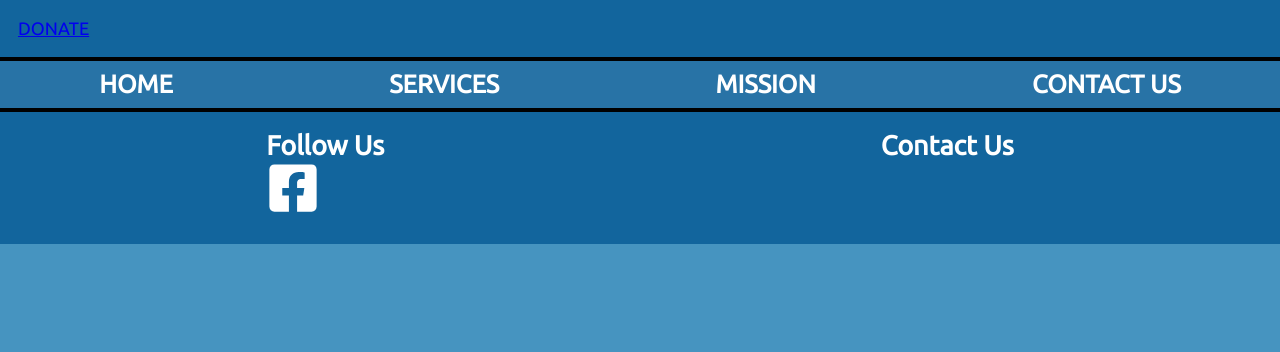
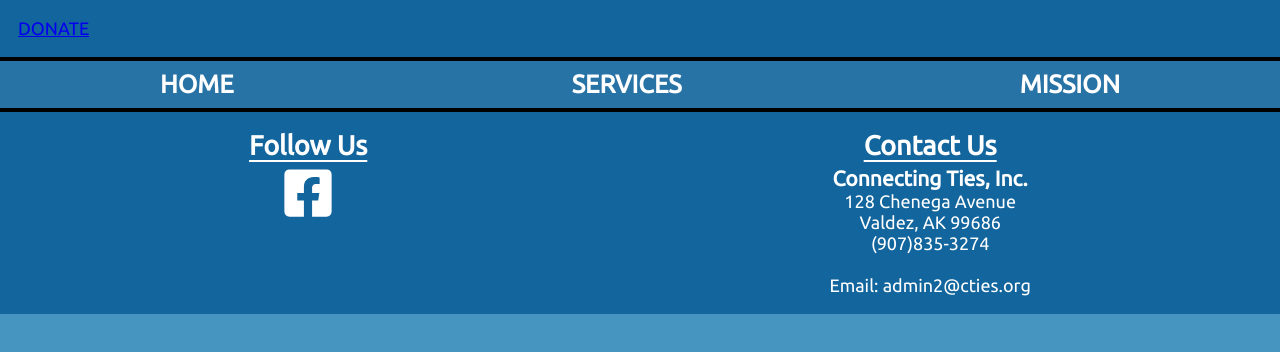
Before and after one commit to Katabolik-Dev/connecting-ties-nextjs, a Next.js app: page / in a window 1280 px wide. Shown: the top 352 px of the page. Built offline with nearby package versions, Linux system fonts and the light colour scheme.

Commit message:
Added Contact info to footer

```diff
--- a/src/app/globals.css
+++ b/src/app/globals.css
@@ -89,6 +89,17 @@ body{
   color: white;
 }
 
+.footer-section-title{
+  text-decoration: underline;
+  text-underline-offset: .3rem;
+  margin-bottom: .3rem;
+}
+
+.footer section{
+  display: column;
+  text-align: center;
+}
+
 /* Enable hover only on non-touch devices */
 @media (hover: hover) and (pointer: fine) {
   .card:hover {
--- a/src/ui/footer/Footer.tsx
+++ b/src/ui/footer/Footer.tsx
@@ -4,7 +4,7 @@ export default function Footer(){
     return (
         <footer className="footer">
             <section className="social-media" >
-                <h1>Follow Us</h1>
+                <h1 className="footer-section-title">Follow Us</h1>
                 <nav className="social-media-links">
                     <a href="https://www.facebook.com/ConnectingTiesIncAlaska/"><span id="facebook-link"><FaFacebookSquare /></span></a>
                     <a href=""><span></span></a>
@@ -12,7 +12,15 @@ export default function Footer(){
                 </nav>
             </section>
             <section className="contact-us">
-                <h1>Contact Us</h1>
+                <h1 className="footer-section-title">Contact Us</h1>
+                <ul>
+                    <h3>Connecting Ties, Inc.</h3>
+                    <p>128 Chenega Avenue</p>
+                    <p>Valdez, AK 99686</p>
+                    <p>(907)835-3274</p>
+                    <br />
+                    <p>Email: admin2@cties.org</p>
+                </ul>
             </section>
 
         </footer>
--- a/src/ui/navbar/Navbar.tsx
+++ b/src/ui/navbar/Navbar.tsx
@@ -14,9 +14,6 @@ export default function Navbar(){
             <Link className="navbar-link" href="/mission">
                 mission
             </Link>
-            <Link className="navbar-link" href="/contact">
-                contact us
-            </Link>
 
         </nav>
     )
```
